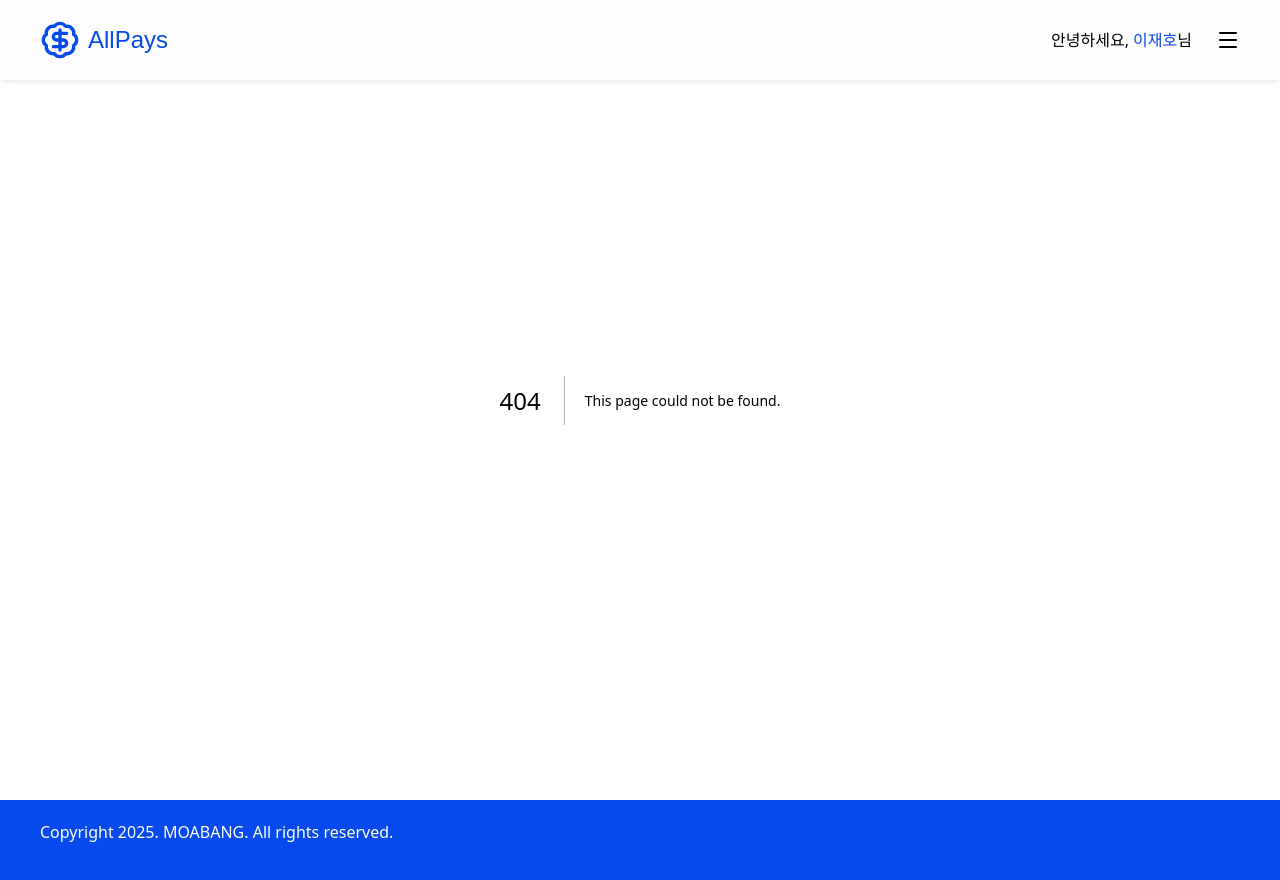
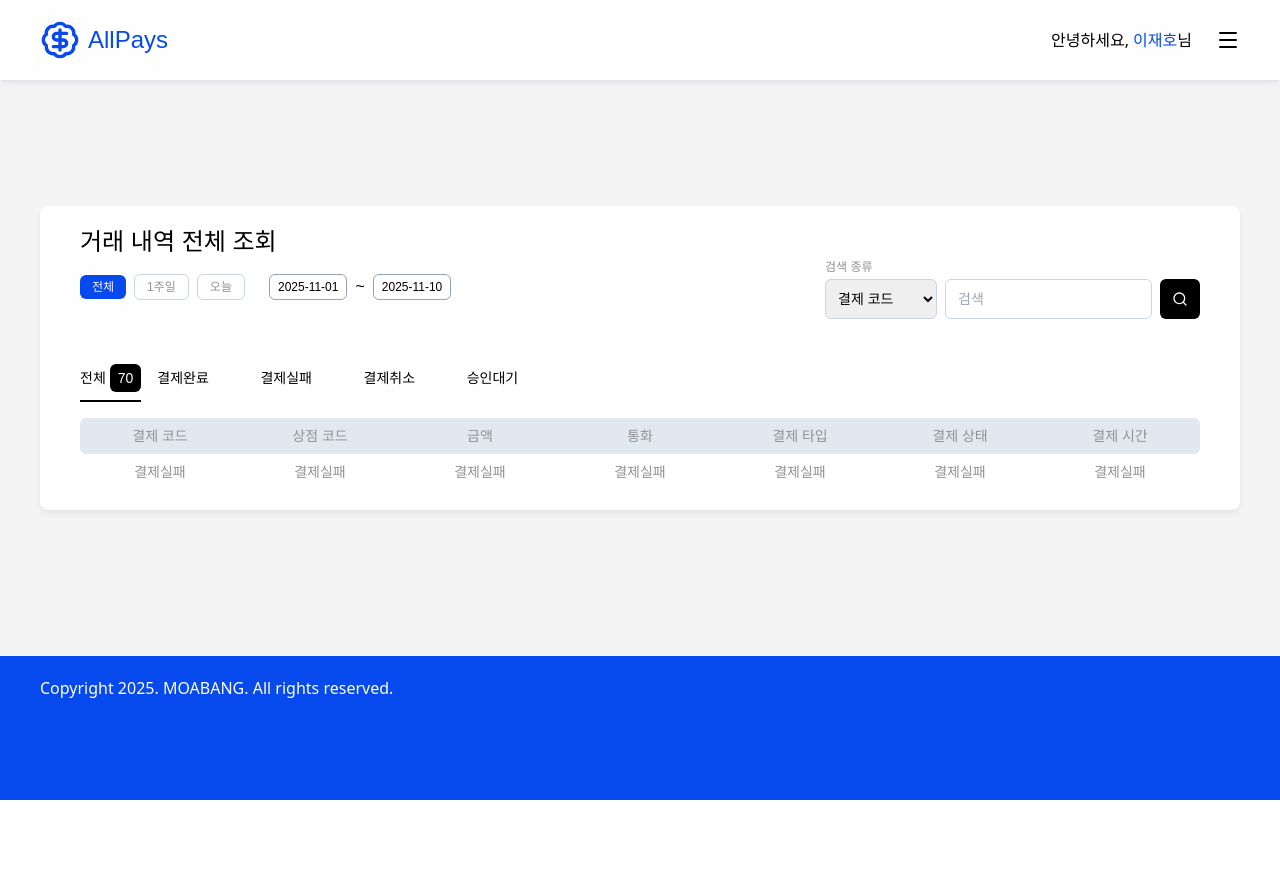
Before and after one commit to LeeJaeHo99/AllPays, a Next.js app: page /paymentsList in a window 1280 px wide. Before the commit this address had no page. Shown: the top 880 px of the page. After the commit the page ends 800 px from the top, so only its background shows below. Built offline with nearby package versions, Linux system fonts and the light colour scheme; a web font is replaced by a local one.

Commit message:
거래내역 조회 페이지 ui 완

```diff
--- /dev/null
+++ b/src/app/(routes)/calculate/page.tsx
@@ -0,0 +1,7 @@
+export default function Calculate() {
+    return (
+        <div>
+            <h1>Calculate</h1>
+        </div>
+    );
+}
--- /dev/null
+++ b/src/app/(routes)/layout.tsx
@@ -0,0 +1,15 @@
+export default function SubLayout({
+    children,
+}: Readonly<{
+    children: React.ReactNode;
+}>) {
+    return (
+        <div className="flex items-center justify-center w-full min-h-[calc(100vh-224px)] mt-20 bg-zinc-100">
+            <div className="inner flex flex-col items-center justify-center h-full">
+                <div className="flex flex-col w-full h-full bg-white rounded-lg mb-5 px-10 py-5 shadow-md shadow-slate-500/10">
+                    {children}
+                </div>
+            </div>
+        </div>
+    );
+}
--- /dev/null
+++ b/src/app/(routes)/merchantsList/page.tsx
@@ -0,0 +1,7 @@
+export default function MerchantsList() {
+    return (
+        <div>
+            <h1>Merchants List</h1>
+        </div>
+    );
+}
--- /dev/null
+++ b/src/app/(routes)/paymentsList/page.tsx
@@ -0,0 +1,24 @@
+"use client";
+
+import PeriodFilter from "@/components/DashBoard/main/PeriodFilter";
+import PaymentsListSearch from "@/components/Sub/PaymentsListSearch";
+import PaymentsListTable from "@/components/Sub/PaymentsListTable";
+import { useState } from "react";
+
+export default function PaymentsList() {
+    const [selectedPeriod, setSelectedPeriod] = useState("전체");
+
+    return (
+        <>
+            <h3 className="mb-4 text-2xl font-ns-bold">거래 내역 전체 조회</h3>
+            <div className="flex justify-between items-center mb-10">
+                <PeriodFilter
+                    selectedPeriod={selectedPeriod}
+                    onPeriodChange={setSelectedPeriod}
+                />
+                <PaymentsListSearch />
+            </div>
+            <PaymentsListTable />
+        </>
+    );
+}
--- a/src/components/DashBoard/sub/PayTypeChart.tsx
+++ b/src/components/DashBoard/sub/PayTypeChart.tsx
@@ -31,7 +31,7 @@ export default function PayTypeChart() {
     };
     return (
         <div className="w-[50%] h-full bg-white rounded-lg mb-5 px-4 py-3 shadow-md shadow-slate-500/10">
-            <h2 className="mb-4 text-md font-ns-bold">거래 수단 비율 & </h2>
+            <h2 className="mb-4 text-md font-ns-bold">거래 수단 비율 & 성공 실패 비율</h2>
             <div className="flex justify-center items-center">
                 <Doughnut
                     data={data}
--- a/src/components/DashBoard/sub/RecentPayments.tsx
+++ b/src/components/DashBoard/sub/RecentPayments.tsx
@@ -1,4 +1,5 @@
 import { ArrowUpRight } from "lucide-react";
+import Link from "next/link";
 
 export default function RecentPayments() {
     return (
@@ -6,7 +7,9 @@ export default function RecentPayments() {
             <div className="flex justify-between items-center mb-4">
                 <h2 className="mb-4 text-2xl font-ns-bold">최근 거래 내역</h2>
                 <button className="flex justify-center items-center text-xs font-ns-regular text-gray hover:text-primary transition-all duration-300">
-                    <span>더보기</span>
+                    <Link href="/paymentsList">
+                        <span>더보기</span>
+                    </Link>
                     <ArrowUpRight size={16} />
                 </button>
             </div>
--- a/src/components/Header.tsx
+++ b/src/components/Header.tsx
@@ -18,7 +18,11 @@ export default function Header() {
             }`}
         >
             <div className="inner flex flex-col">
-                <div className={`flex items-center justify-between h-20 flex-shrink-0 transition-all duration-500 ${isMenuOpen ? 'mb-4' : 'mb-0'}`}>
+                <div
+                    className={`flex items-center justify-between h-20 flex-shrink-0 transition-all duration-500 ${
+                        isMenuOpen ? "mb-4" : "mb-0"
+                    }`}
+                >
                     <Link href="/">
                         <h1 className="flex items-center gap-2">
                             <BadgeDollarSign size={40} color="#0649ed" />
@@ -39,18 +43,38 @@ export default function Header() {
                             className="ml-4 cursor-pointer"
                             onClick={toggleMenu}
                         >
-                            {isMenuOpen ? <X className="text-rose-400"/> : <Menu />}
+                            {isMenuOpen ? (
+                                <X className="text-rose-400" />
+                            ) : (
+                                <Menu />
+                            )}
                         </button>
                     </div>
                 </div>
-                <nav className={`flex items-center justify-center gap-10 transition-all duration-500 overflow-hidden ${isMenuOpen ? "h-fit opacity-100 pb-4" : "h-0 opacity-0"}`}>
-                    <Link href="/" className="font-ns-bold hover:text-primary transition-colors">
+                <nav
+                    className={`flex items-center justify-center gap-10 transition-all duration-500 overflow-hidden ${
+                        isMenuOpen ? "h-fit opacity-100 pb-4" : "h-0 opacity-0"
+                    }`}
+                >
+                    <Link
+                        href="/paymentsList"
+                        className="font-ns-bold hover:text-primary transition-colors"
+                        onClick={toggleMenu}
+                    >
                         <span>거래 내역</span>
                     </Link>
-                    <Link href="/" className="font-ns-bold hover:text-primary transition-colors">
+                    <Link
+                        href="/merchantsList"
+                        className="font-ns-bold hover:text-primary transition-colors"
+                        onClick={toggleMenu}
+                    >
                         <span>가맹점 목록</span>
                     </Link>
-                    <Link href="/" className="font-ns-bold hover:text-primary transition-colors">
+                    <Link
+                        href="/calculate"
+                        className="font-ns-bold hover:text-primary transition-colors"
+                        onClick={toggleMenu}
+                    >
                         <span>정산</span>
                     </Link>
                 </nav>
--- /dev/null
+++ b/src/components/Sub/PaymentsListRadio.tsx
@@ -0,0 +1,41 @@
+export default function PaymentsListRadio({
+    selected,
+    handleSelect,
+    text,
+    count,
+    id,
+    color,
+}: {
+    selected: string;
+    handleSelect: (status: string) => void;
+    text: string;
+    count: number;
+    id: string;
+    color: string;
+}) {
+    return (
+        <>
+            <label
+                htmlFor={id}
+                className={`flex items-center gap-1 pb-2 border-b-2 border-solid
+                    ${
+                        selected === id
+                            ? ` border-${color}-500 `
+                            : ` border-transparent `
+                    }`}
+            >
+                <span className={`${selected === id ? `font-ns-bold` : `font-ns-regular`} text-sm`}>{text}</span>
+                <span className={`${color === "black" ? `bg-black` : `bg-${color}-500`} px-2 py-1 rounded-md text-sm font-ns-regular text-white`}>
+                    {count}
+                </span>
+            </label>
+            <input
+                type="radio"
+                name="paymentStatus"
+                className="hidden"
+                id={id}
+                onChange={() => handleSelect(id)}
+            />
+        </>
+    );
+}
--- /dev/null
+++ b/src/components/Sub/PaymentsListSearch.tsx
@@ -0,0 +1,32 @@
+import { Search } from "lucide-react";
+
+export default function PaymentsListSearch() {
+    return (
+        <div className="flex items-center justify-end gap-2">
+            <label htmlFor="searchType" className="relative">
+                <span className="absolute left-0 top-[-20px] text-xs font-ns-regular text-gray">
+                    검색 종류
+                </span>
+                <select
+                    name="searchType"
+                    id="searchType"
+                    className="w-full min-w-28 h-10 px-2 py-1 rounded-md border border-1 border-slate-300 text-sm font-ns-regular text-black focus:outline-none"
+                >
+                    <option value="paymentCode">결제 코드</option>
+                    <option value="mchtCode">상점 코드</option>
+                    <option value="amount">금액</option>
+                    <option value="currency">통화</option>
+                    <option value="payType">결제 타입</option>
+                </select>
+            </label>
+            <input
+                type="text"
+                placeholder="검색"
+                className="w-full h-10 px-3 py-1 rounded-md border border-1 border-slate-300 text-sm font-ns-regular text-gray focus:outline-none"
+            />
+            <button className="flex justify-center items-center w-fit h-10 px-3 py-1 rounded-md bg-black text-white">
+                <Search size={16} />
+            </button>
+        </div>
+    );
+}
--- /dev/null
+++ b/src/components/Sub/PaymentsListTable.tsx
@@ -0,0 +1,109 @@
+"use client";
+
+import { useState } from "react";
+import PaymentsListRadio from "./PaymentsListRadio";
+
+export default function PaymentsListTable() {
+    const [selected, setSelected] = useState("all");
+
+    const handleSelect = (status: string) => {
+        setSelected(status);
+    };
+
+    return (
+        <div>
+            <div className="flex justify-start items-center gap-4 mb-4">
+                <PaymentsListRadio
+                    selected={selected}
+                    handleSelect={handleSelect}
+                    text="전체"
+                    count={70}
+                    id="all"
+                    color="black"
+                />
+                <PaymentsListRadio
+                    selected={selected}
+                    handleSelect={handleSelect}
+                    text="결제완료"
+                    count={70}
+                    id="completed"
+                    color="green"
+                />
+                <PaymentsListRadio
+                    selected={selected}
+                    handleSelect={handleSelect}
+                    text="결제실패"
+                    count={70}
+                    id="failed"
+                    color="rose"
+                />
+                <PaymentsListRadio
+                    selected={selected}
+                    handleSelect={handleSelect}
+                    text="결제취소"
+                    count={70}
+                    id="canceled"
+                    color="slate"
+                />
+                <PaymentsListRadio
+                    selected={selected}
+                    handleSelect={handleSelect}
+                    text="승인대기"
+                    count={70}
+                    id="pending"
+                    color="amber"
+                />
+            </div>
+            <table className="w-full">
+                <PaymentsListTableHeader />
+                <PaymentsListTableBody />
+            </table>
+        </div>
+    );
+}
+
+function PaymentsListTableHeader() {
+    return (
+        <thead>
+            <tr>
+                <th className="w-[calc(100%/7)] py-2 rounded-tl-md rounded-bl-md bg-slate-200 text-sm font-ns-bold text-gray text-center">
+                    결제 코드
+                </th>
+                <th className="w-[calc(100%/7)] py-2 bg-slate-200 text-sm font-ns-bold text-gray text-center">
+                    상점 코드
+                </th>
+                <th className="w-[calc(100%/7)] py-2 bg-slate-200 text-sm font-ns-bold text-gray text-center">
+                    금액
+                </th>
+                <th className="w-[calc(100%/7)] py-2 bg-slate-200 text-sm font-ns-bold text-gray text-center">
+                    통화
+                </th>
+                <th className="w-[calc(100%/7)] py-2 bg-slate-200 text-sm font-ns-bold text-gray text-center">
+                    결제 타입
+                </th>
+                <th className="w-[calc(100%/7)] py-2 bg-slate-200 text-sm font-ns-bold text-gray text-center">
+                    결제 상태
+                </th>
+                <th className="w-[calc(100%/7)] py-2 rounded-tr-md rounded-br-md bg-slate-200 text-sm font-ns-bold text-gray text-center">
+                    결제 시간
+                </th>
+            </tr>
+        </thead>
+    );
+}
+
+function PaymentsListTableBody() {
+    return(
+        <tbody>
+            <tr>
+                <td className="w-[calc(100%/7)] py-2 text-sm font-ns-regular text-gray text-center">결제실패</td>
+                <td className="w-[calc(100%/7)] py-2 text-sm font-ns-regular text-gray text-center">결제실패</td>
+                <td className="w-[calc(100%/7)] py-2 text-sm font-ns-regular text-gray text-center">결제실패</td>
+                <td className="w-[calc(100%/7)] py-2 text-sm font-ns-regular text-gray text-center">결제실패</td>
+                <td className="w-[calc(100%/7)] py-2 text-sm font-ns-regular text-gray text-center">결제실패</td>
+                <td className="w-[calc(100%/7)] py-2 text-sm font-ns-regular text-gray text-center">결제실패</td>
+                <td className="w-[calc(100%/7)] py-2 text-sm font-ns-regular text-gray text-center">결제실패</td>
+            </tr>
+        </tbody>
+    )
+}
```
